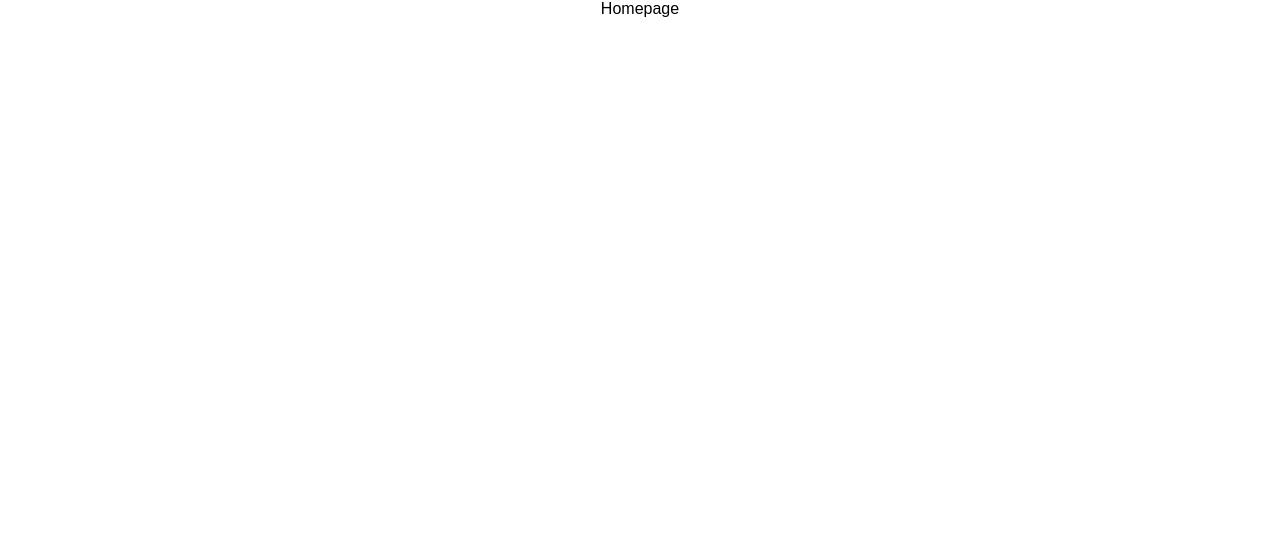
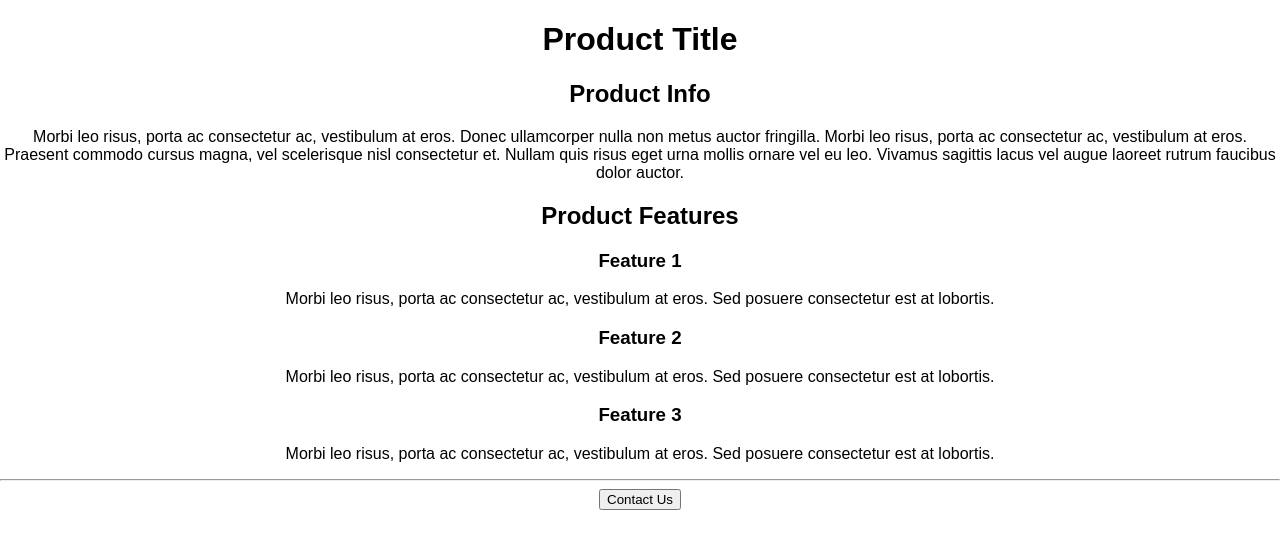
Before and after one commit to robotspacefish/marketing-site, a React (Create React App) app: page / in a window 1280 px wide. Shown: the top 548 px of the page. Built offline with nearby package versions, Linux system fonts and the light colour scheme.

Commit message:
add dummy content

```diff
--- a/src/pages/HomePage/HomePage.component.jsx
+++ b/src/pages/HomePage/HomePage.component.jsx
@@ -2,7 +2,33 @@ import React from 'react';
 
 const Homepage = () => (
   <div className="homepage">
-    Homepage
+    <h1>Product Title</h1>
+
+    <section>
+      <h2>Product Info</h2>
+      <p>Morbi leo risus, porta ac consectetur ac, vestibulum at eros. Donec ullamcorper nulla non metus auctor fringilla. Morbi leo risus, porta ac consectetur ac, vestibulum at eros. Praesent commodo cursus magna, vel scelerisque nisl consectetur et. Nullam quis risus eget urna mollis ornare vel eu leo. Vivamus sagittis lacus vel augue laoreet rutrum faucibus dolor auctor.</p>
+    </section>
+
+    <section>
+      <h2>Product Features</h2>
+      <div>
+        <h3>Feature 1</h3>
+        <p>Morbi leo risus, porta ac consectetur ac, vestibulum at eros. Sed posuere consectetur est at lobortis.</p>
+      </div>
+
+      <div>
+        <h3>Feature 2</h3>
+        <p>Morbi leo risus, porta ac consectetur ac, vestibulum at eros. Sed posuere consectetur est at lobortis.</p>
+      </div>
+
+      <div>
+        <h3>Feature 3</h3>
+        <p>Morbi leo risus, porta ac consectetur ac, vestibulum at eros. Sed posuere consectetur est at lobortis.</p>
+      </div>
+    </section>
+
+    <hr />
+    <button>Contact Us</button>
   </div>
 );
 
```
